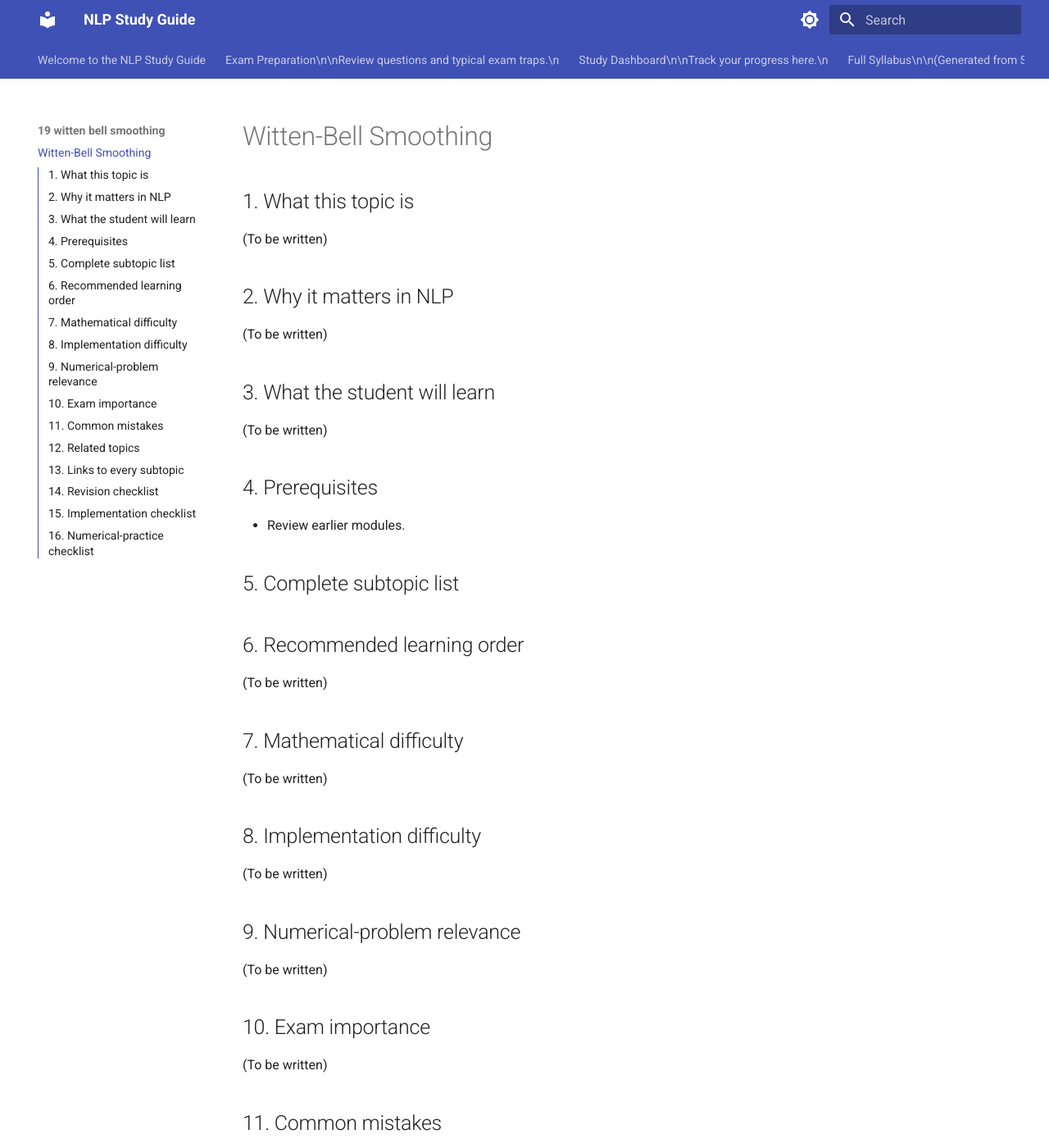
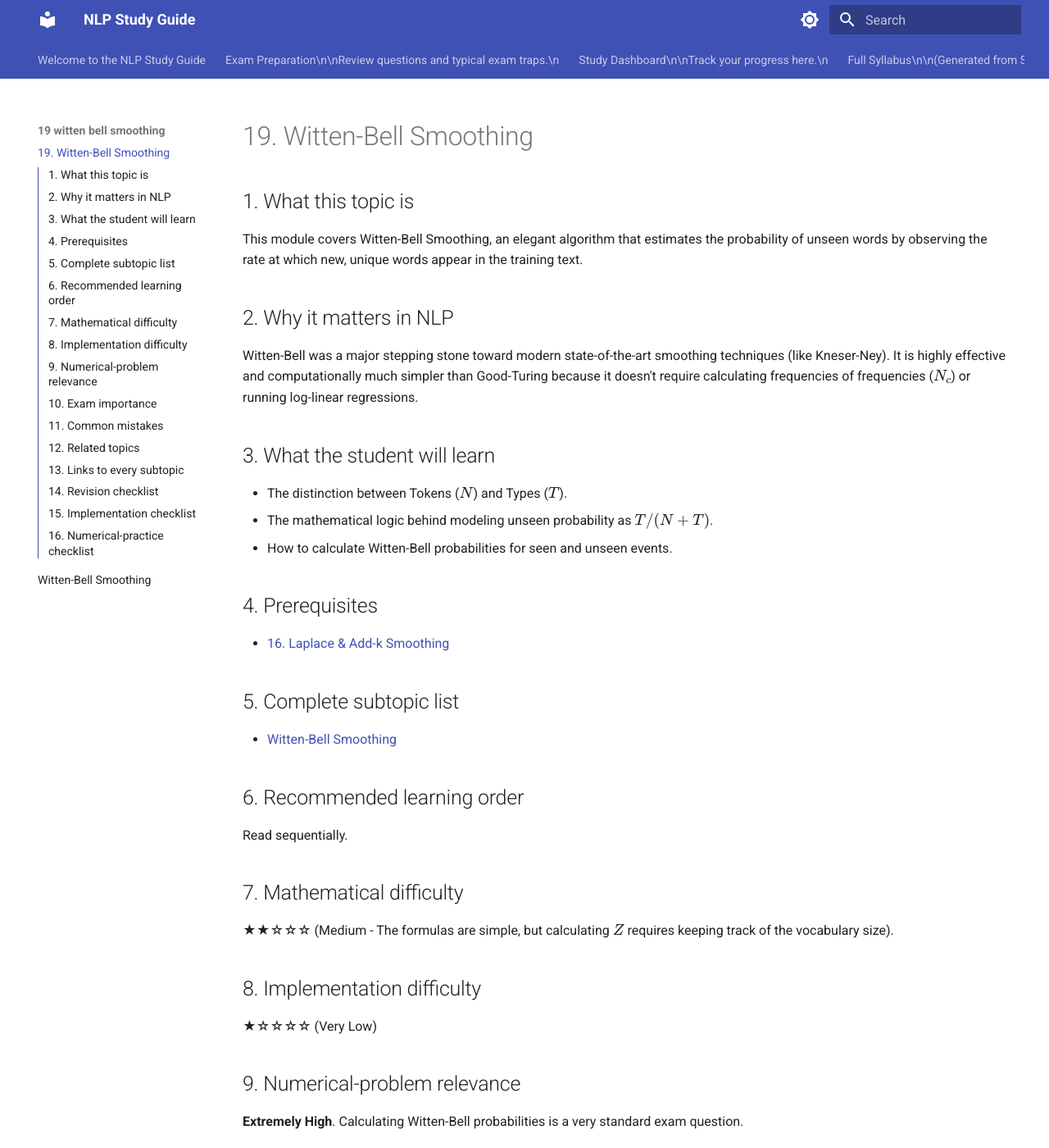
Before and after one commit to Raunak4518/nlp, an MkDocs documentation site: the page built from docs/19-witten-bell-smoothing/README.md, in a window 1280 px wide and 1400 px high. Shown: the whole window at 82% size. Built offline with MkDocs 1.6.1 and Material for MkDocs 9.7.7, drawn with Linux system fonts in a browser that asks for light colours; some of the changed text lies outside the part shown.

Commit message:
Complete Module 19 - Witten-Bell Smoothing

```diff
--- a/docs/19-witten-bell-smoothing/README.md
+++ b/docs/19-witten-bell-smoothing/README.md
@@ -1,52 +1,53 @@
-# Witten-Bell Smoothing
+# 19. Witten-Bell Smoothing
 
 ## 1. What this topic is
-(To be written)
+This module covers Witten-Bell Smoothing, an elegant algorithm that estimates the probability of unseen words by observing the rate at which new, unique words appear in the training text.
 
 ## 2. Why it matters in NLP
-(To be written)
+Witten-Bell was a major stepping stone toward modern state-of-the-art smoothing techniques (like Kneser-Ney). It is highly effective and computationally much simpler than Good-Turing because it doesn't require calculating frequencies of frequencies ($N_c$) or running log-linear regressions.
 
 ## 3. What the student will learn
-(To be written)
+- The distinction between Tokens ($N$) and Types ($T$).
+- The mathematical logic behind modeling unseen probability as $T / (N+T)$.
+- How to calculate Witten-Bell probabilities for seen and unseen events.
 
 ## 4. Prerequisites
-- Review earlier modules.
+- [16. Laplace & Add-k Smoothing](../16-laplace-and-add-k-smoothing/README.md)
 
 ## 5. Complete subtopic list
-
+- [Witten-Bell Smoothing](witten-bell-smoothing.md)
 
 ## 6. Recommended learning order
-(To be written)
+Read sequentially.
 
 ## 7. Mathematical difficulty
-(To be written)
+★★☆☆☆ (Medium - The formulas are simple, but calculating $Z$ requires keeping track of the vocabulary size).
 
 ## 8. Implementation difficulty
-(To be written)
+★☆☆☆☆ (Very Low)
 
 ## 9. Numerical-problem relevance
-(To be written)
+**Extremely High**. Calculating Witten-Bell probabilities is a very standard exam question.
 
 ## 10. Exam importance
-(To be written)
+**Medium-High**.
 
 ## 11. Common mistakes
-(To be written)
+- Dividing the total unseen probability mass by $|V|$ instead of by $Z$ ($|V| - T$) when calculating the probability of a *specific* unseen word.
+- Using the total corpus token count for $N$ instead of the context-specific token count (e.g., if you are smoothing $P(\text{dog}|\text{the})$, $N$ is the count of "the", not the total words in the book).
 
 ## 12. Related topics
-(To be written)
+- [20. Backoff & Discounting](../20-backoff-and-discounting/README.md)
 
 ## 13. Links to every subtopic
 (See section 5)
 
 ## 14. Revision checklist
-- [ ] Theory understood
-- [ ] Formulas memorized
-- [ ] Practice completed
+- [ ] Understand the difference between $N$ and $T$.
+- [ ] Memorize the Witten-Bell formulas for both seen and unseen events.
 
 ## 15. Implementation checklist
-- [ ] Scratch implementation written
-- [ ] Edge cases tested
+- [ ] N/A
 
 ## 16. Numerical-practice checklist
-- [ ] At least 2 numerical problems solved manually
+- [ ] Calculate the probability of an unseen word given $N$, $T$, and $|V|$.
```
Also changed, not shown: docs/19-witten-bell-smoothing/witten-bell-smoothing.md (added, +71 -0 lines).
